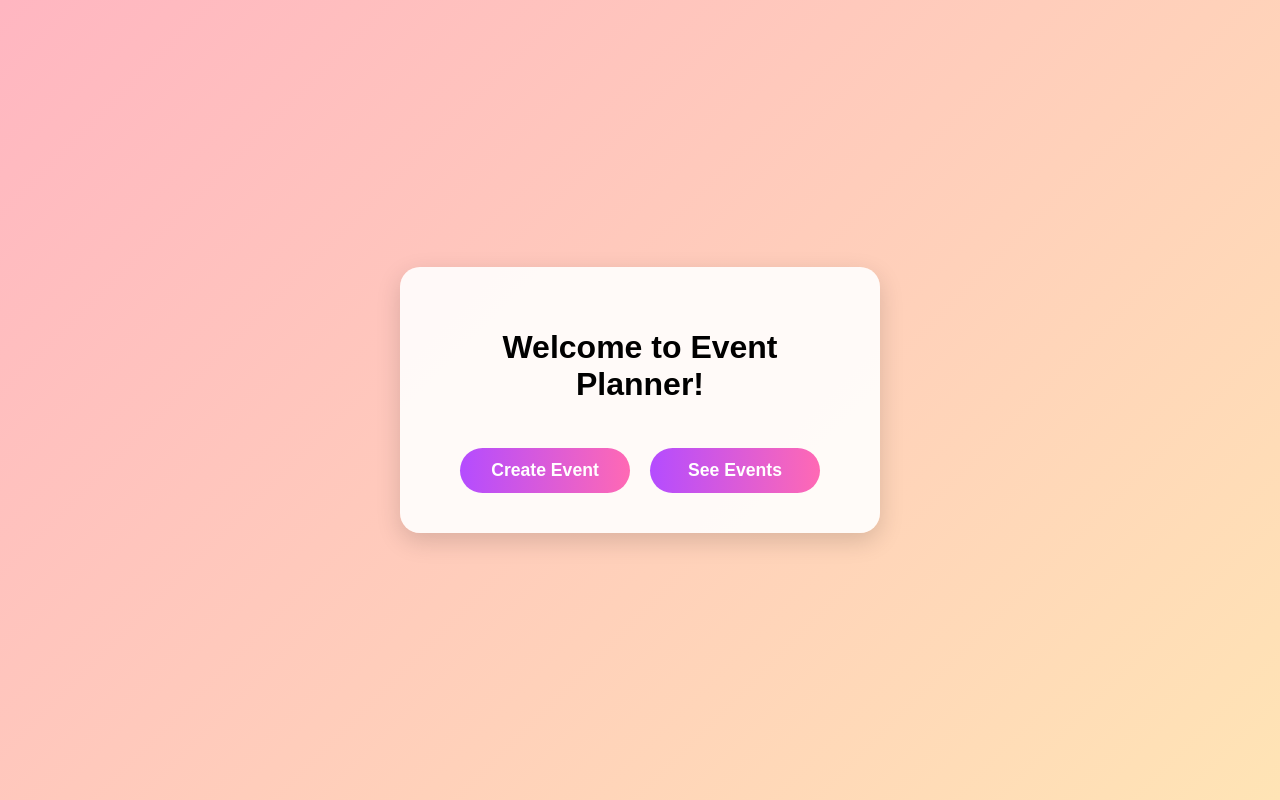
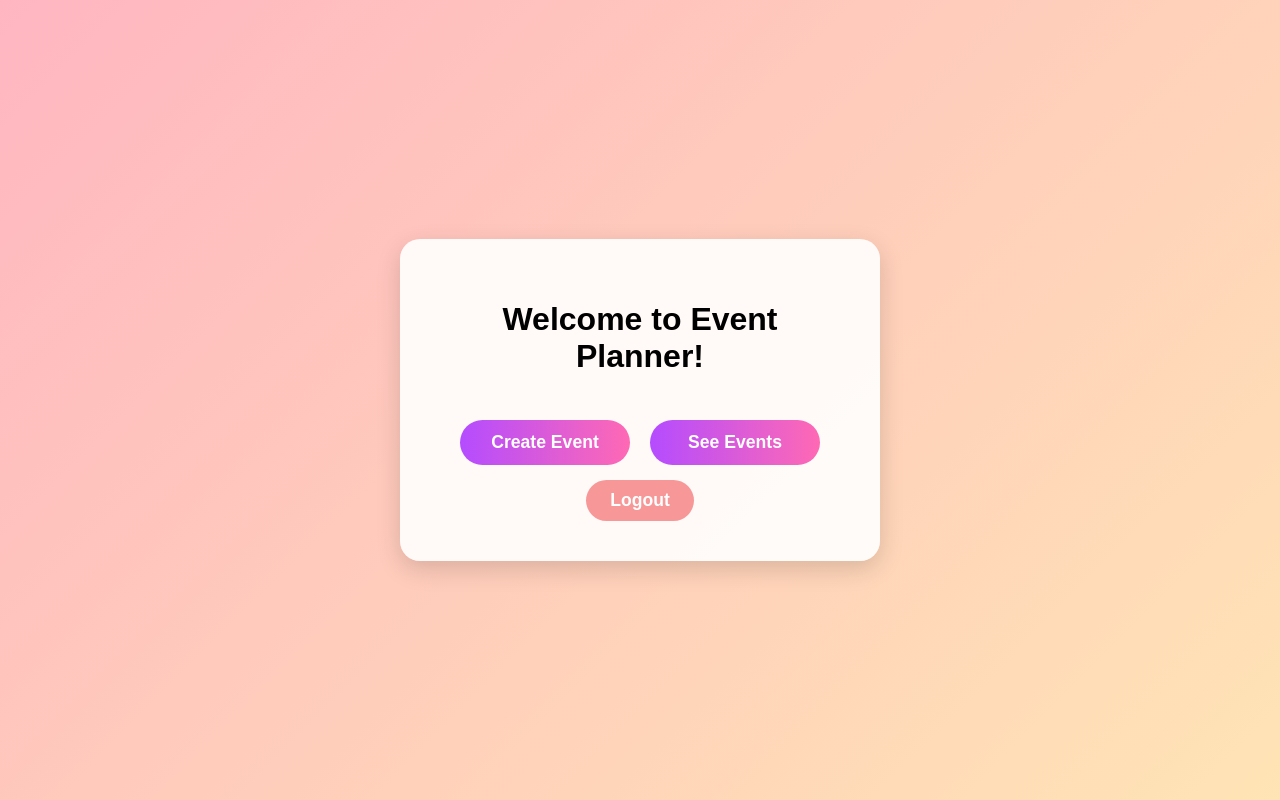
Before and after one commit to denysa2004/EventPlanner, a React (Create React App) app in the folder my-react-app/: page /home in a window 1280 px wide. Built offline with nearby package versions, Linux system fonts and the light colour scheme.

Commit message:
log out button created

```diff
--- a/my-react-app/src/pages/CreateEvent.jsx
+++ b/my-react-app/src/pages/CreateEvent.jsx
@@ -8,6 +8,7 @@ function CreateEvent() {
   const [eventName, setEventName] = useState("");
   const [date, setDate] = useState("");
   const [location, setLocation] = useState("");
+  const navigate = useNavigate();
 
 
   const organizers = [
@@ -75,6 +76,9 @@ function CreateEvent() {
         </select>
 
         <button type="submit" onSubmit={handleSubmit}>Create</button>
+        <button className="btn1"  onClick={() => navigate("/home")}
+                        style={{ marginTop: "20px"  }}
+                        >Back to Home</button>
       </form>
     </div>
   );
--- a/my-react-app/src/pages/Home.jsx
+++ b/my-react-app/src/pages/Home.jsx
@@ -19,7 +19,15 @@ function Home() {
           See Events
         </button>
       </form>
+      <button
+            type="button"
+            className="logout-btn"
+            onClick={() => navigate("/")}
+          >
+            Logout
+          </button>
       </form>
+
     </div>
   );
 }
--- a/my-react-app/src/pages/SeeEvents.jsx
+++ b/my-react-app/src/pages/SeeEvents.jsx
@@ -17,7 +17,7 @@ function SeeEvents(){
                     <p><strong>Location:</strong> Vienna, Austria</p>
                 </div>
 
-                <button className="btn" type="button" onClick={() => navigate("/home")}
+                <button className="btn1"  onClick={() => navigate("/home")}
                         style={{ marginTop: "20px" }}
                         >Back to Home</button>
             </div>
--- a/my-react-app/src/styles/CreateEvent.css
+++ b/my-react-app/src/styles/CreateEvent.css
@@ -26,3 +26,16 @@
   font-size: 1rem;
   color: #333;
 }
+.register-form .btn1 {
+  background: rgb(244, 162, 211);
+  color: #faf7fc;
+  border: 2px solid #b44cff;
+  padding: 8px 20px;
+  border-radius: 20px;
+  font-size: 0.9rem;
+  cursor: pointer;
+  width: 150px;
+  transition: 0.25s ease;
+  margin-bottom: 0px;
+  margin-top: 50px;
+}
--- a/my-react-app/src/styles/Home.css
+++ b/my-react-app/src/styles/Home.css
@@ -28,3 +28,23 @@
 .btn:hover {
   background-color: #3867d6;
 }
+.register-form .logout-btn {
+  background: #f79797;
+  color: white;
+  border: none;
+  padding: 10px 0;
+  border-radius: 25px;
+  width: 30%;
+  font-size: 1.1rem;
+  font-weight: 600;
+  cursor: pointer;
+  margin-top: 15px;
+  transition: 0.25s ease;
+}
+
+
+.register-form .logout-btn:hover {
+  background: #e60000;
+  box-shadow: 0 4px 12px rgba(255, 0, 0, 0.3);
+  transform: translateY(-2px);
+}
--- a/my-react-app/src/styles/Register.css
+++ b/my-react-app/src/styles/Register.css
@@ -54,7 +54,7 @@ body {
   border: none;
   padding: 12px 0;
   border-radius: 25px;
-  width: 100%;
+  width: 80%;
   font-size: 1.1rem;
   font-weight: 600;
   cursor: pointer;
```
